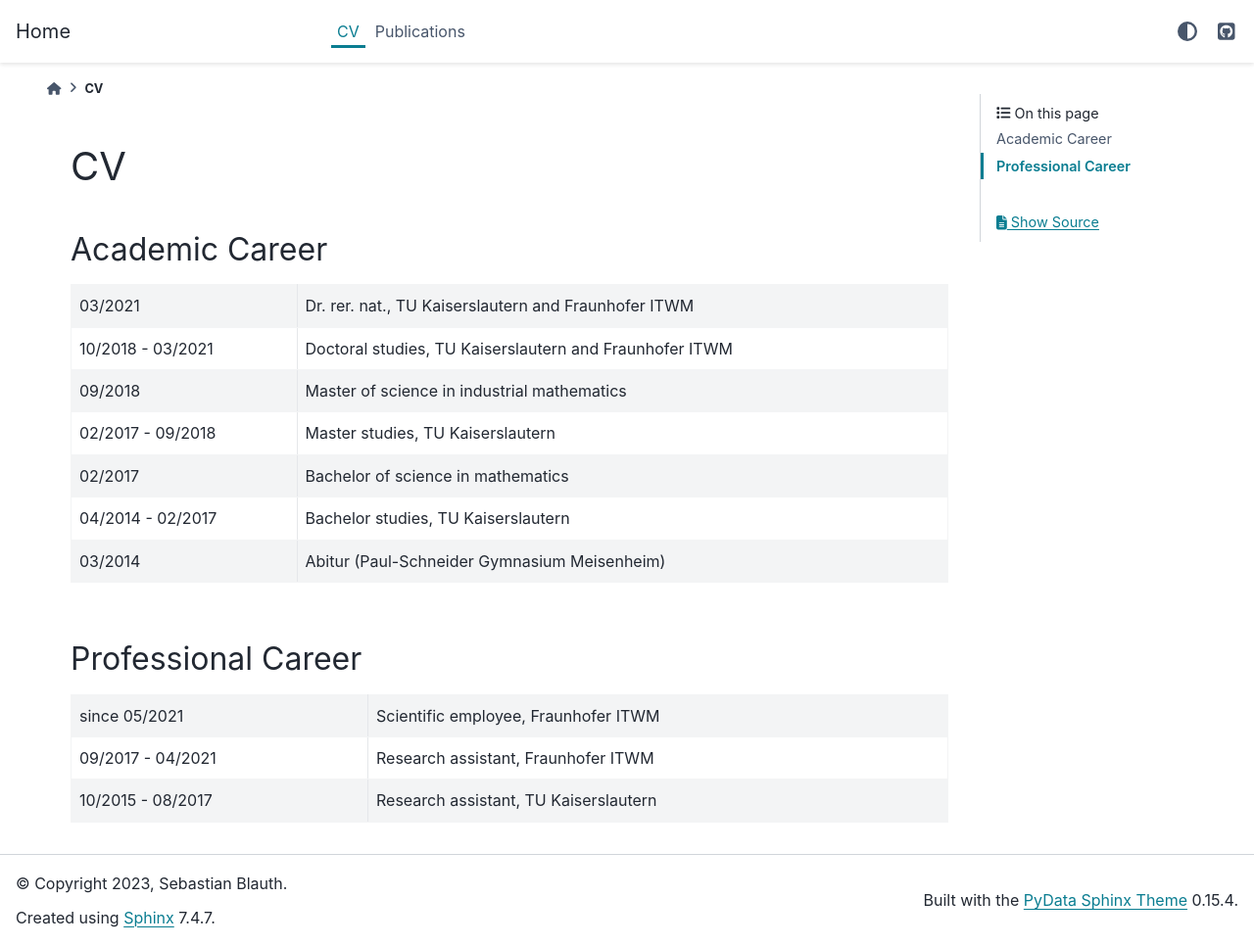
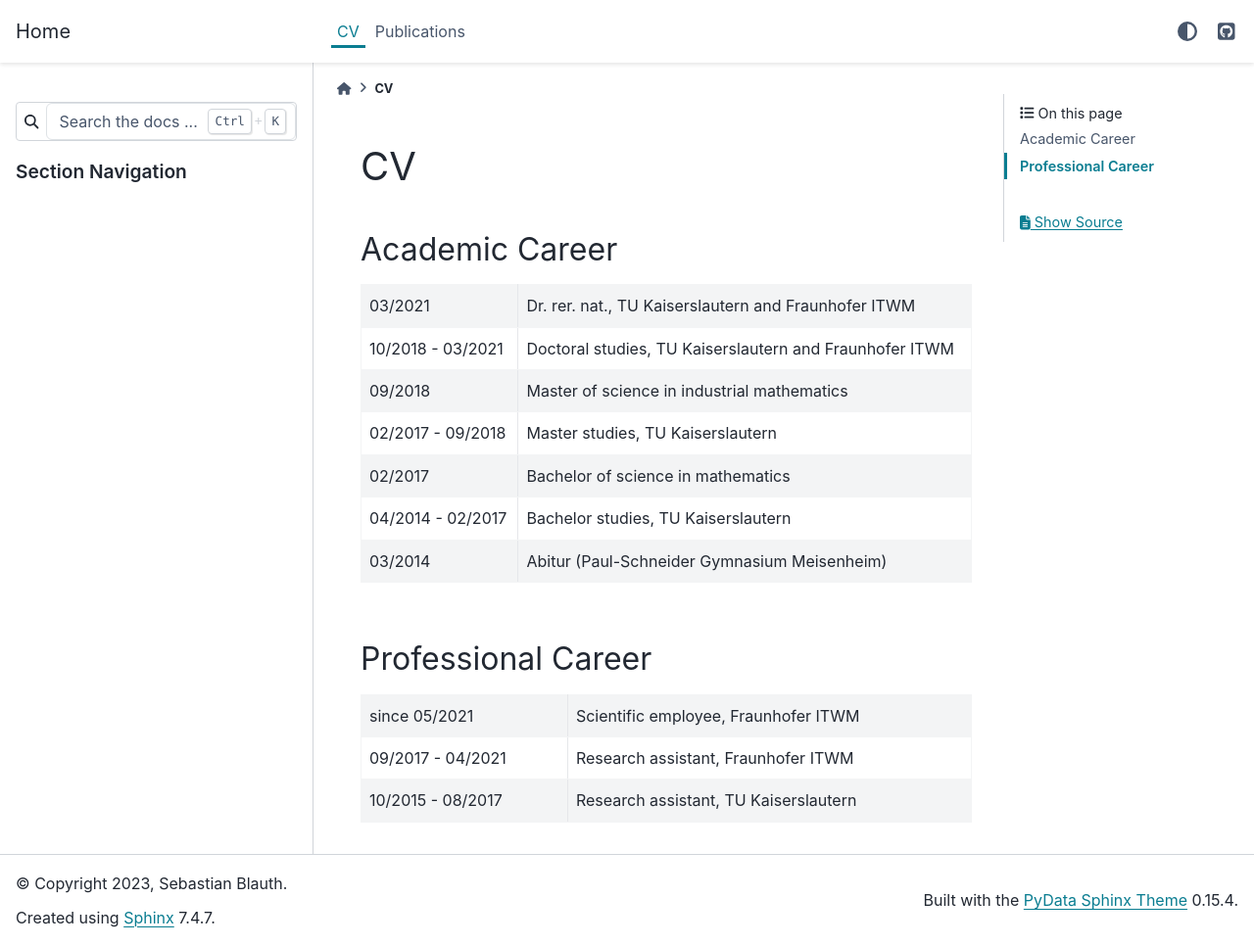
Before and after one commit to sblauth/sblauth.github.io, a Sphinx documentation site: the page built from source/cv.rst, in a window 1280 px wide and 966 px high. Shown: the whole window at 98% size. Built offline with Sphinx 7.4.7 and the PyData theme 0.15.4, drawn with Linux system fonts in a browser that asks for light colours.

Commit message:
Re-enable left sidebar

```diff
--- a/source/conf.py
+++ b/source/conf.py
@@ -49,9 +49,10 @@ html_theme_options = {
     "show_prev_next": False,
 }
 
-html_sidebars = {
-  "**": []
-}
+
+
+html_sidebars = {"**": ["search-field.html", "sidebar-nav-bs", "sidebar-ethical-ads"]}
+
 
 pygments_style = "sphinx"
 
--- a/source/cv.rst
+++ b/source/cv.rst
@@ -6,6 +6,7 @@ Academic Career
 
 .. list-table::
     :header-rows: 0
+    :align: left
 
     * - 03/2021
       - Dr. rer. nat., TU Kaiserslautern and Fraunhofer ITWM
@@ -29,6 +30,7 @@ Professional Career
 
 .. list-table::
     :header-rows: 0
+    :align: left
 
     * - since 05/2021
       - Scientific employee, Fraunhofer ITWM
```
